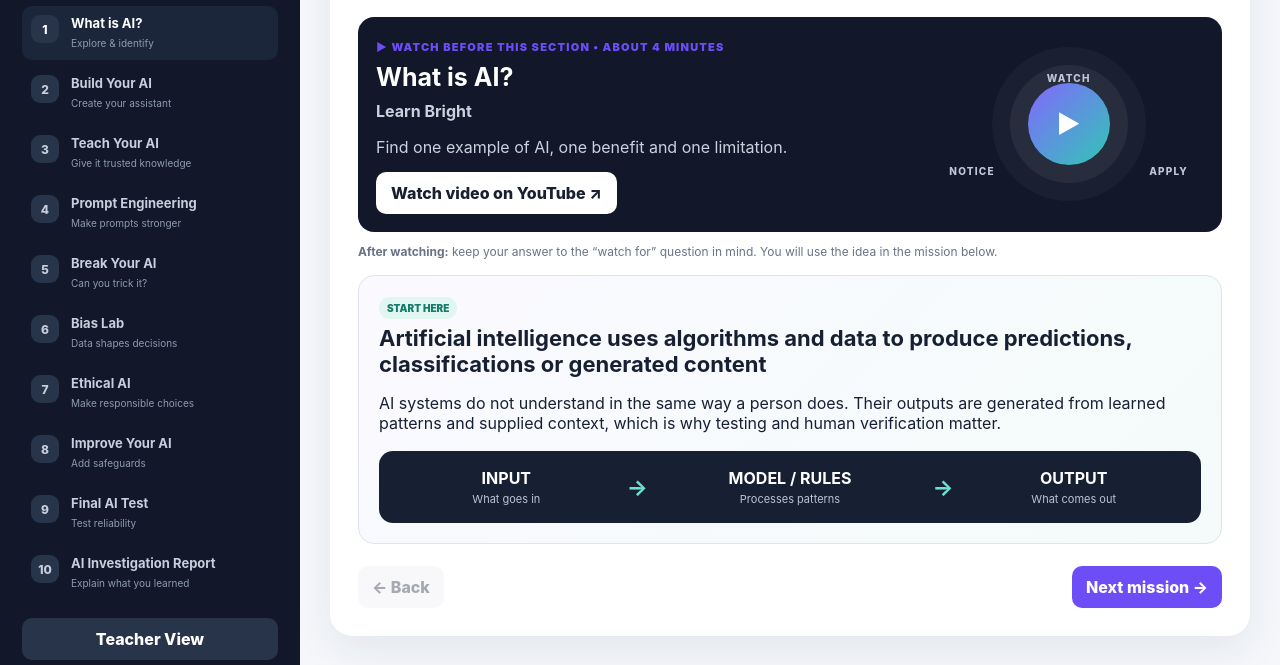
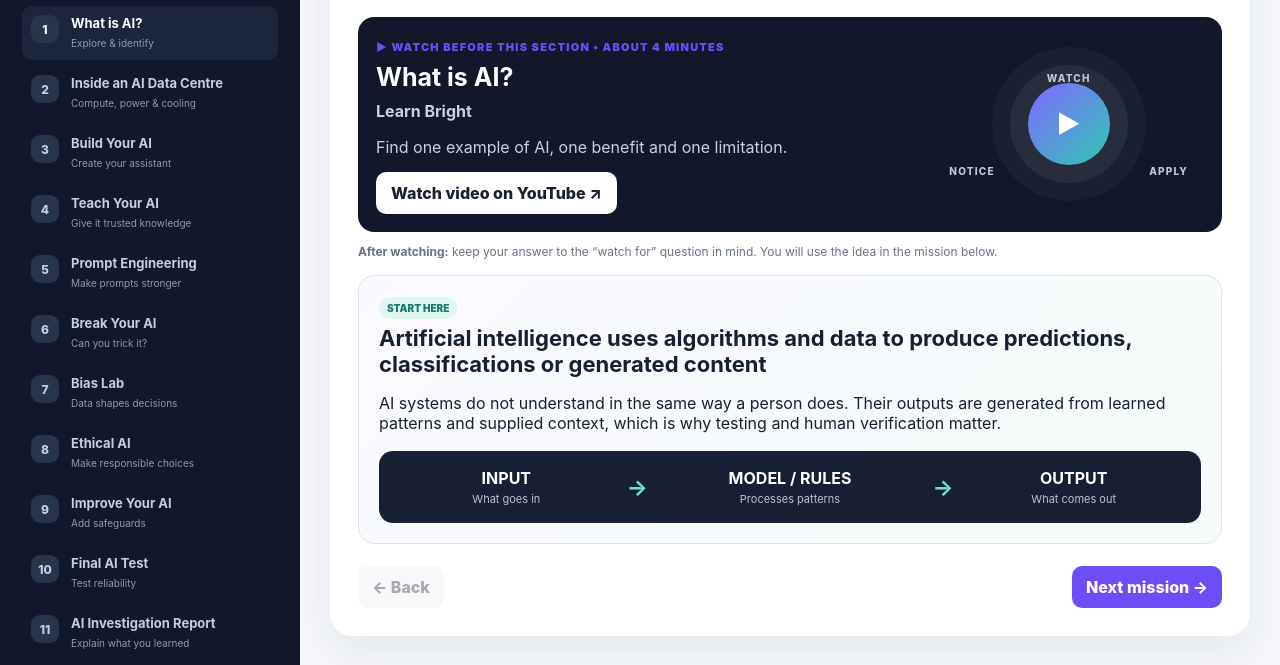
Before and after one commit to trevore777/ai-lab, a website: page index.html in a window 1280 px wide. Shown: the part 226-891 px from the top of the page. Drawn offline with Linux system fonts and the light colour scheme.

Commit message:
Load data centre lesson extension

```diff
--- a/index.html
+++ b/index.html
@@ -24,5 +24,6 @@
     </main>
   </div>
   <script src="app.js"></script>
+  <script src="data-centre.js"></script>
 </body>
 </html>
```
